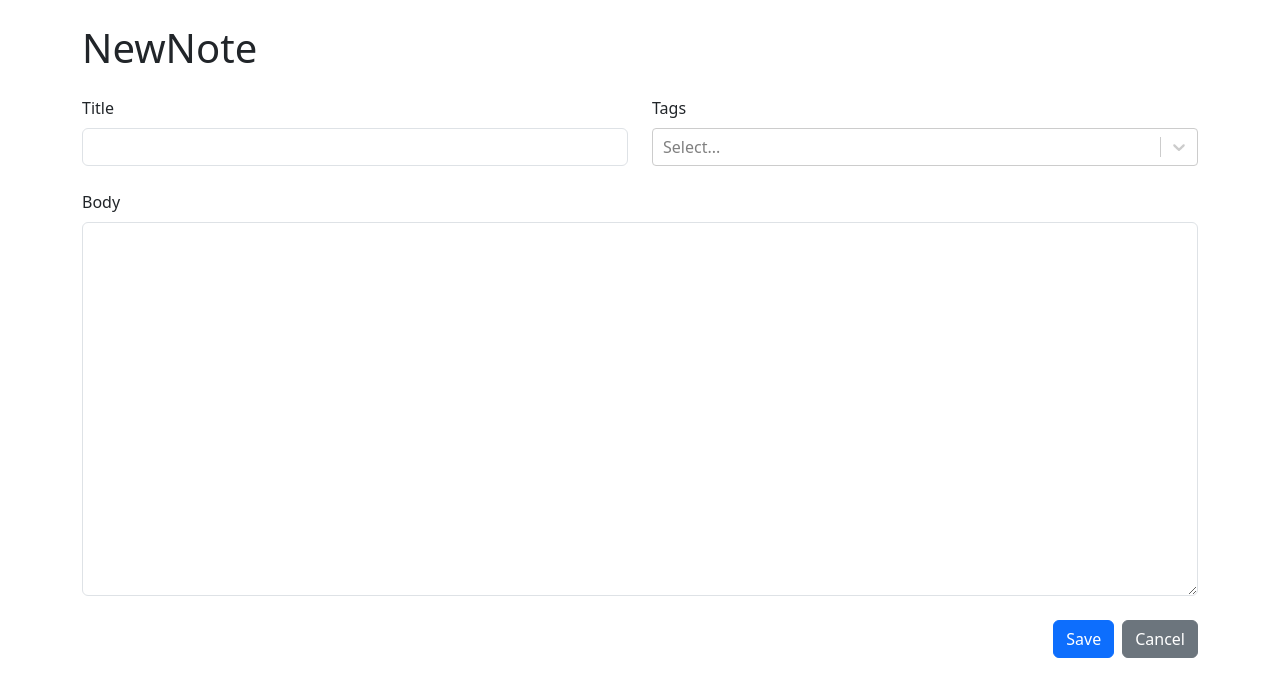
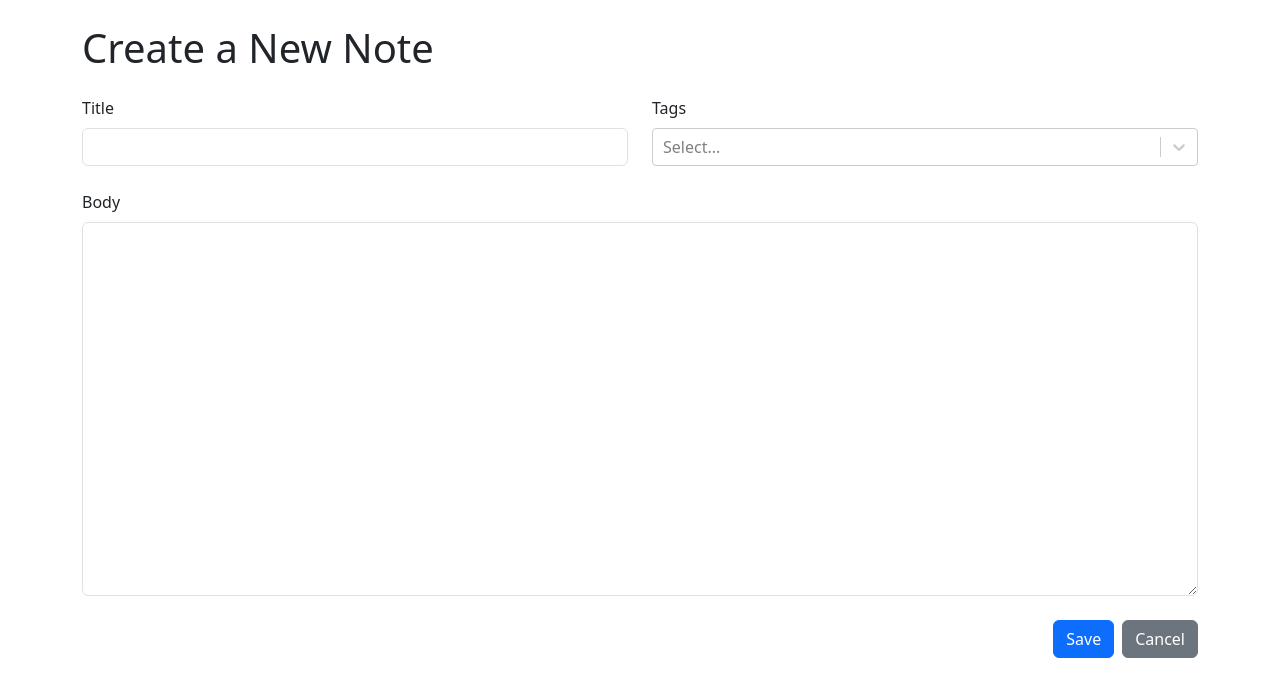
Before and after one commit to nabilk11/ts_notes_app, a React (Vite) app: page /new in a window 1280 px wide. Shown: the top 696 px of the page. Built offline with nearby package versions, Linux system fonts and the light colour scheme.

Commit message:
changed NewNote page title

```diff
--- a/src/pages/NewNote.tsx
+++ b/src/pages/NewNote.tsx
@@ -10,7 +10,7 @@ type NewNoteProps = {
 const NewNote = ({ onSubmit, onAddTag, availableTags }: NewNoteProps) => {
   return (
     <>
-      <h1 className="mb-4">NewNote</h1>
+      <h1 className="mb-4">Create a New Note</h1>
       <NoteForm
         onSubmit={onSubmit}
         onAddTag={onAddTag}
```
